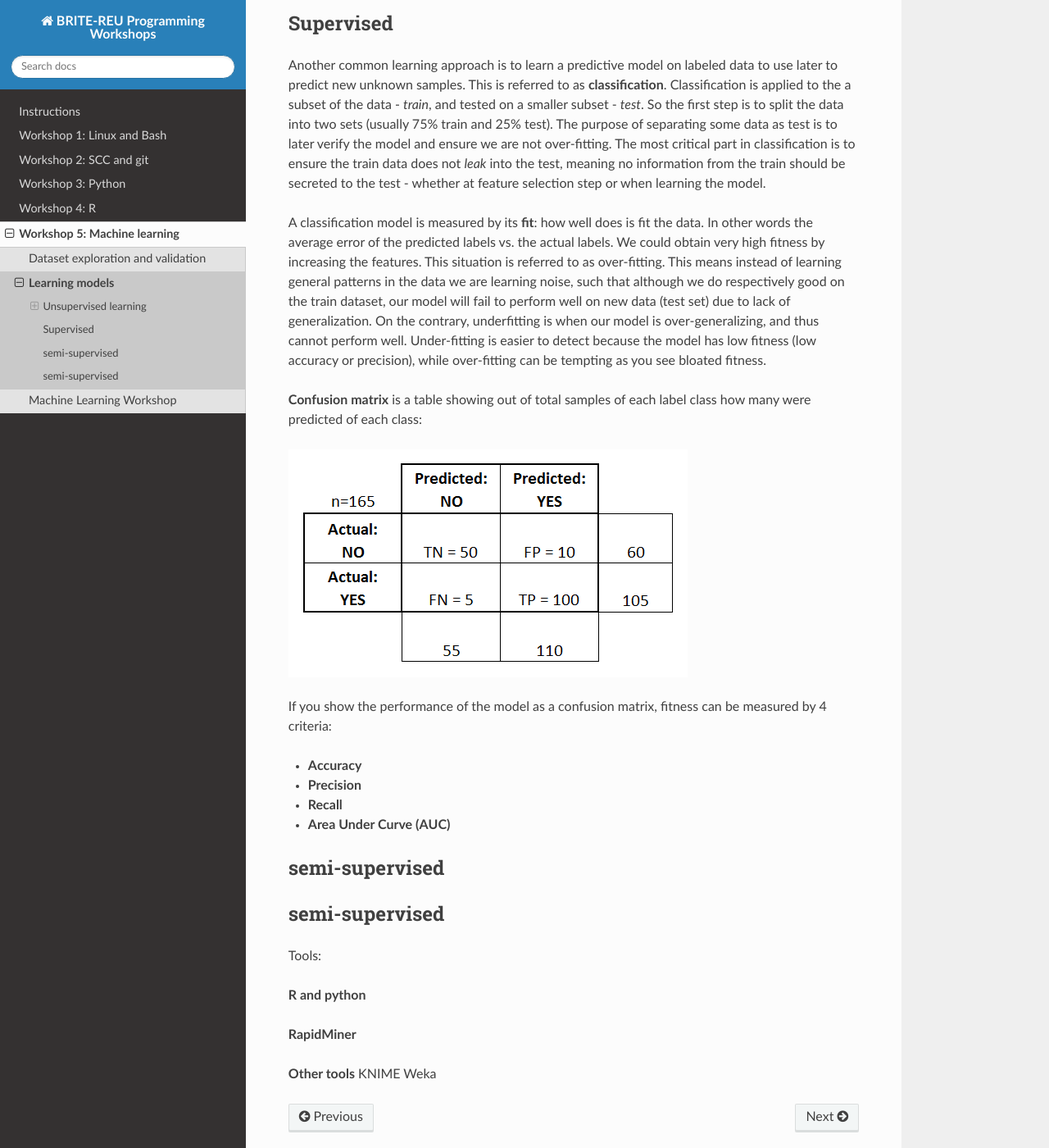
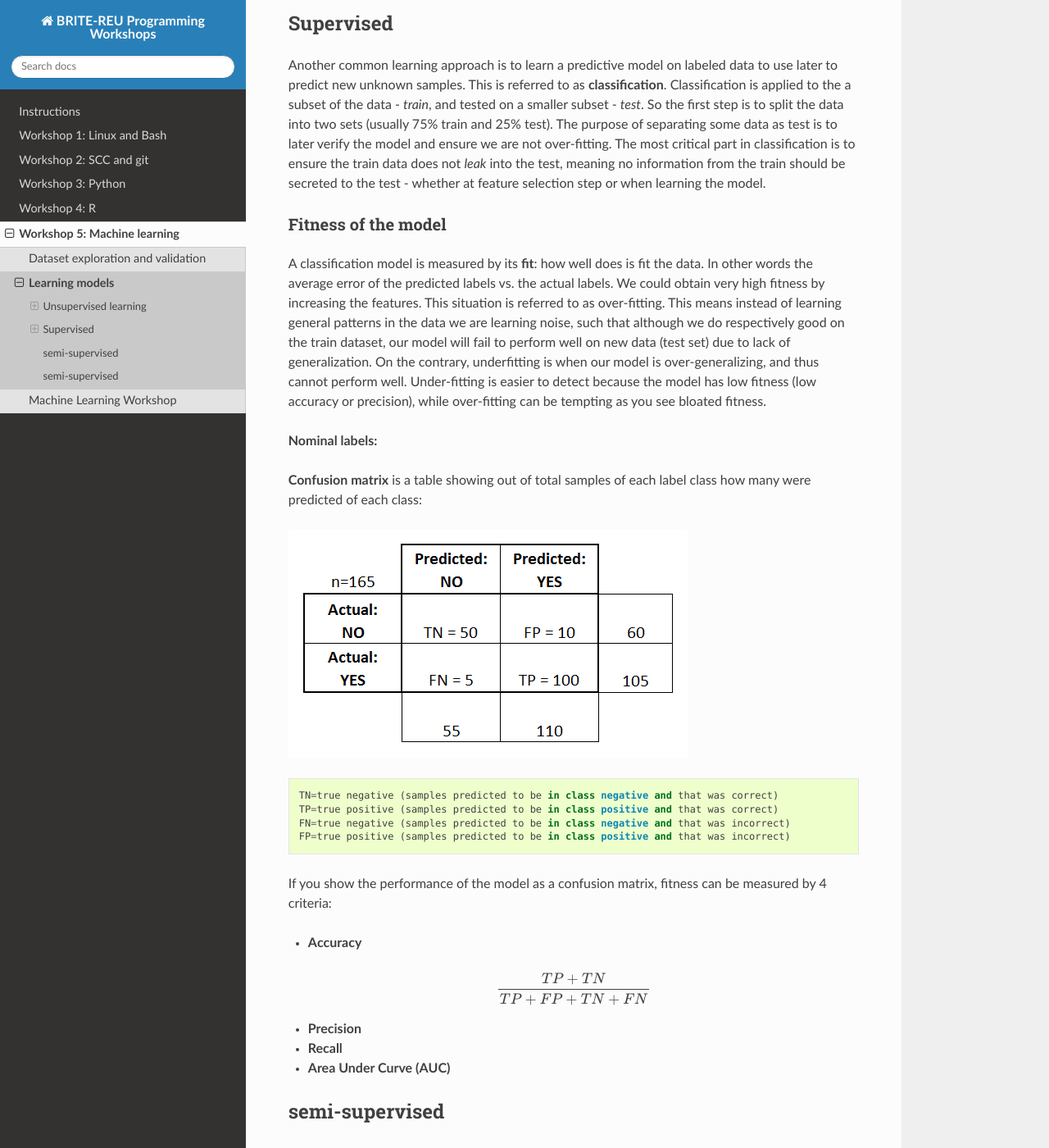
Before and after one commit to BRITE-REU/programming-workshops, a Sphinx documentation site: the page built from source/workshops/05_Machine_learning/learning.rst, in a window 1280 px wide and 1400 px high, scrolled down 3514 px. Shown: the whole window at 82% size. Built offline with Sphinx 7.4.7 and the Read the Docs theme 2.0.0, drawn with Linux system fonts in a browser that asks for light colours; pages that are not in the unit, such as notebooks, are missing from menus; some of the changed text lies outside the part shown.

Commit message:
Update learning.rst

```diff
--- a/source/workshops/05_Machine_learning/learning.rst
+++ b/source/workshops/05_Machine_learning/learning.rst
@@ -23,6 +23,7 @@ It is hard to interpret the data in the feature space (M dimensions). The first
 * **Singular-value decomposition (SVD)** calculates the diagonal matrix S on the data matrix A :
 
 .. math::
+
     A_{M \times N} = U_{M \times M} S_{M \times N} V_{N \times N}
 
 where M is the feature size (columns) and N is the sample size (rows). Read more `here <http://andrew.gibiansky.com/blog/mathematics/cool-linear-algebra-singular-value-decomposition/>`_.
@@ -73,19 +74,33 @@ Commonly used measure are Silhouette coefficient and the Davies–Bouldin index.
 Another common learning approach is to learn a predictive model on labeled data to use later to predict new unknown samples. This is referred to as **classification**.
 Classification is applied to the a subset of the data - *train*, and tested on a smaller subset - *test*. So the first step is to split the data into two sets (usually 75% train and 25% test). The purpose of separating some data as test is to later verify the model and ensure we are not over-fitting. The most critical part in classification is to ensure the train data does not *leak* into the test, meaning no information from the train should be secreted to the test - whether at feature selection step or when learning the model.
 
-##########################
-Fitness (perofrmance) the model
-##########################
+**************************
+Fitness of the model
+**************************
+
 A classification model is measured by its **fit**: how well does is fit the data. In other words the average error of the predicted labels vs. the actual labels. We could obtain very high fitness by increasing the features. This situation is referred to as over-fitting. This means instead of learning general patterns in the data we are learning noise, such that although we do respectively good on the train dataset, our model will fail to perform well on new data (test set) due to lack of generalization.
 On the contrary, underfitting is when our model is over-generalizing, and thus cannot perform well. Under-fitting is easier to detect because the model has low fitness (low accuracy or precision), while over-fitting can be tempting as you see bloated fitness.
+
+**Nominal labels:**
 
 **Confusion matrix** is a table showing out of total samples of each label class how many were predicted of each class:
 
 .. image:: img/confusion_matrix.png
 
+.. code::
+
+   TN=true negative (samples predicted to be in class negative and that was correct)
+   TP=true positive (samples predicted to be in class positive and that was correct)
+   FN=true negative (samples predicted to be in class negative and that was incorrect)
+   FP=true positive (samples predicted to be in class positive and that was incorrect)
+
 If you show the performance of the model as a confusion matrix, fitness can be measured by 4 criteria:
 
 * **Accuracy**
+
+.. math::
+
+   \frac{TP + TN}{TP + FP + TN + FN}
 
 * **Precision**
 
```
Also changed, not shown: other parts of source/workshops/05_Machine_learning/learning.rst (+1 -1 lines).
